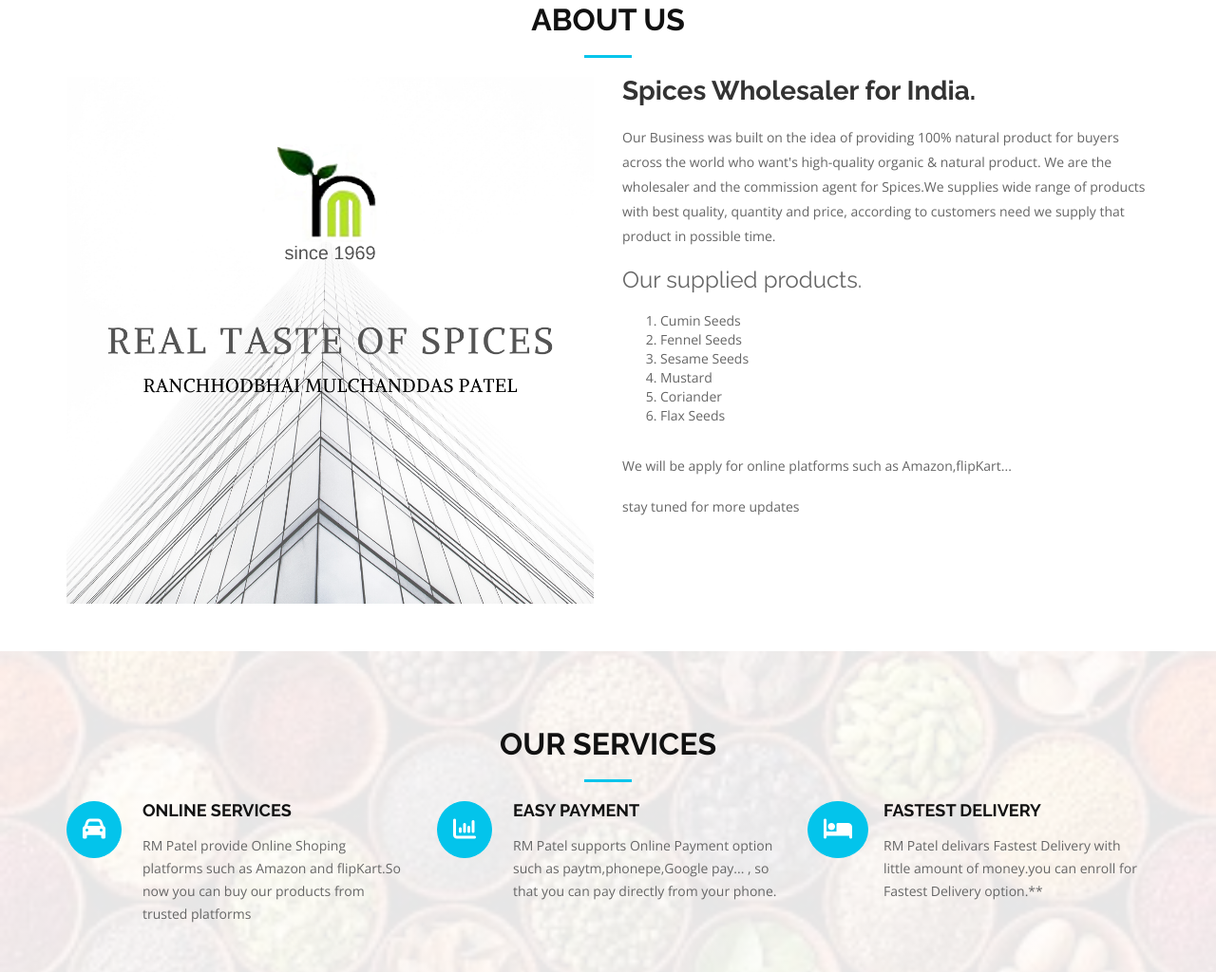
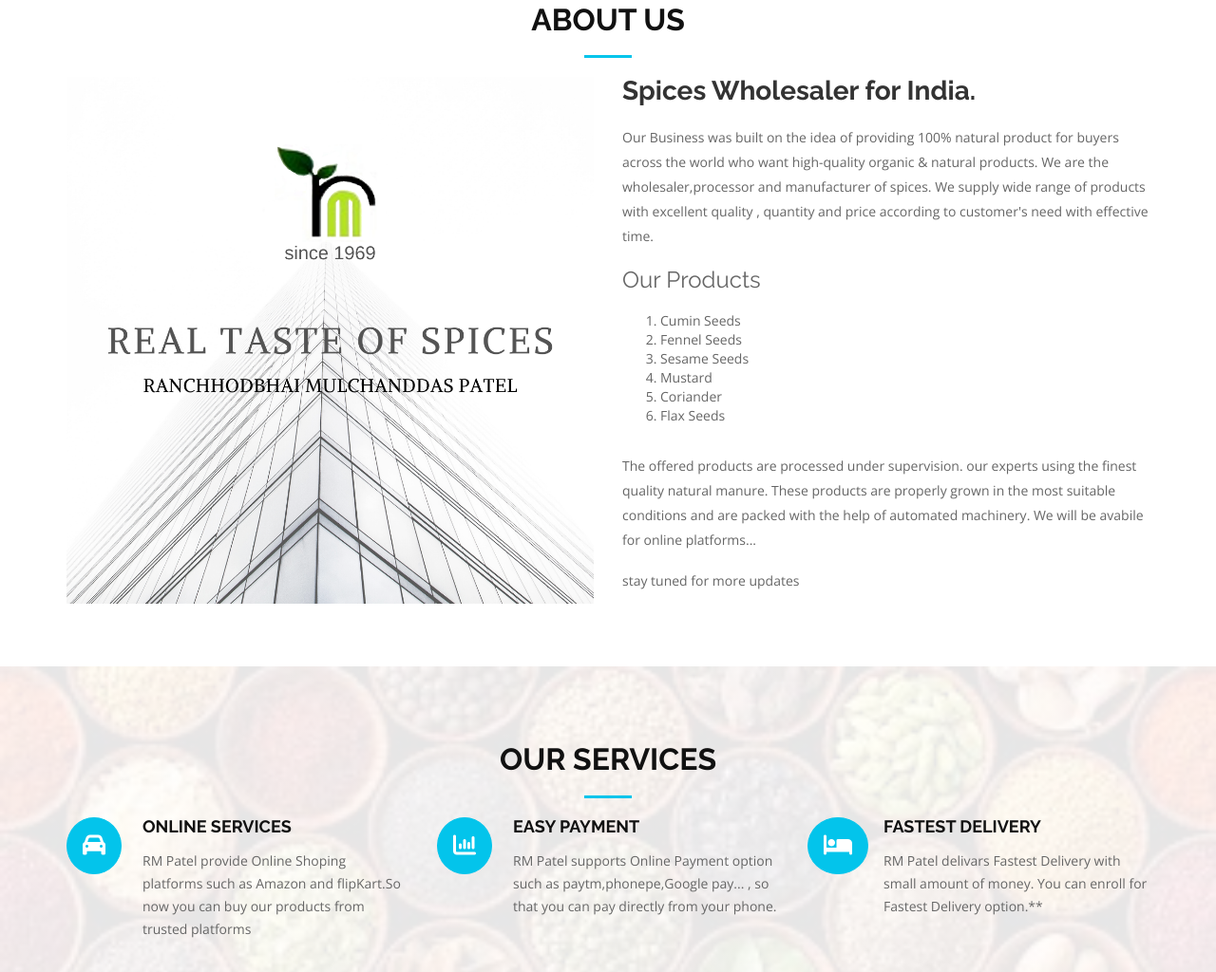
Before and after one commit to Hetpatel1999/Unjhaspices, a plain HTML site: page index.html in a window 1280 px wide. Shown: the part 937-1961 px from the top of the page at 95% size. Drawn offline with nearby package versions, Linux system fonts and the light colour scheme.

Commit message:
Add files via upload

```diff
--- a/index.html
+++ b/index.html
@@ -108,12 +108,11 @@
         <div class="col-md-6 about-content">
           <h2 class="about-title">Spices Wholesaler for India.</option></h2>
           <p class="about-text">
-            Our Business was built on the idea of providing 100% natural product for buyers across the world who want's high-quality organic & natural product.
-            We are the wholesaler and the commission agent for Spices.We supplies wide range of products with best quality, quantity and price, according to customers need we supply that product in possible time.
-
+            Our Business was built on the idea of providing 100% natural product for buyers across the world who want high-quality organic & natural products.
+            We are the wholesaler,processor and manufacturer of spices. We supply wide range of products with excellent quality , quantity and price according to customer's need with effective time.
           </p>
           <p class="about-text">
-            <h3>Our supplied products.</h3>
+            <h3>Our Products</h3>
             <ol>
               <li>Cumin Seeds</li>
               <li>Fennel Seeds</li>
@@ -124,7 +123,8 @@
             </ol>
           </p>
           <p class="about-text">
-            We will be apply for online platforms such as Amazon,flipKart...
+            The offered products are processed under supervision. our experts using the finest quality natural manure. These products are properly grown in the most suitable conditions and are packed with the help of automated machinery.
+            We will be avabile for online platforms...
             <p>stay tuned for more updates</p>
           </p>
         </div>
@@ -157,7 +157,7 @@
         <div class="col-md-4 service-item">
           <div class="service-icon"><i class="fa fa-hotel"></i></div>
           <h4 class="service-title"><a href="">Fastest Delivery</a></h4>
-          <p class="service-description">RM Patel delivars Fastest Delivery with little amount of money.you can enroll for Fastest Delivery option.**</p>
+          <p class="service-description">RM Patel delivars Fastest Delivery with small amount of money. You can enroll for Fastest Delivery option.**</p>
         </div>
 
       </div>
```
